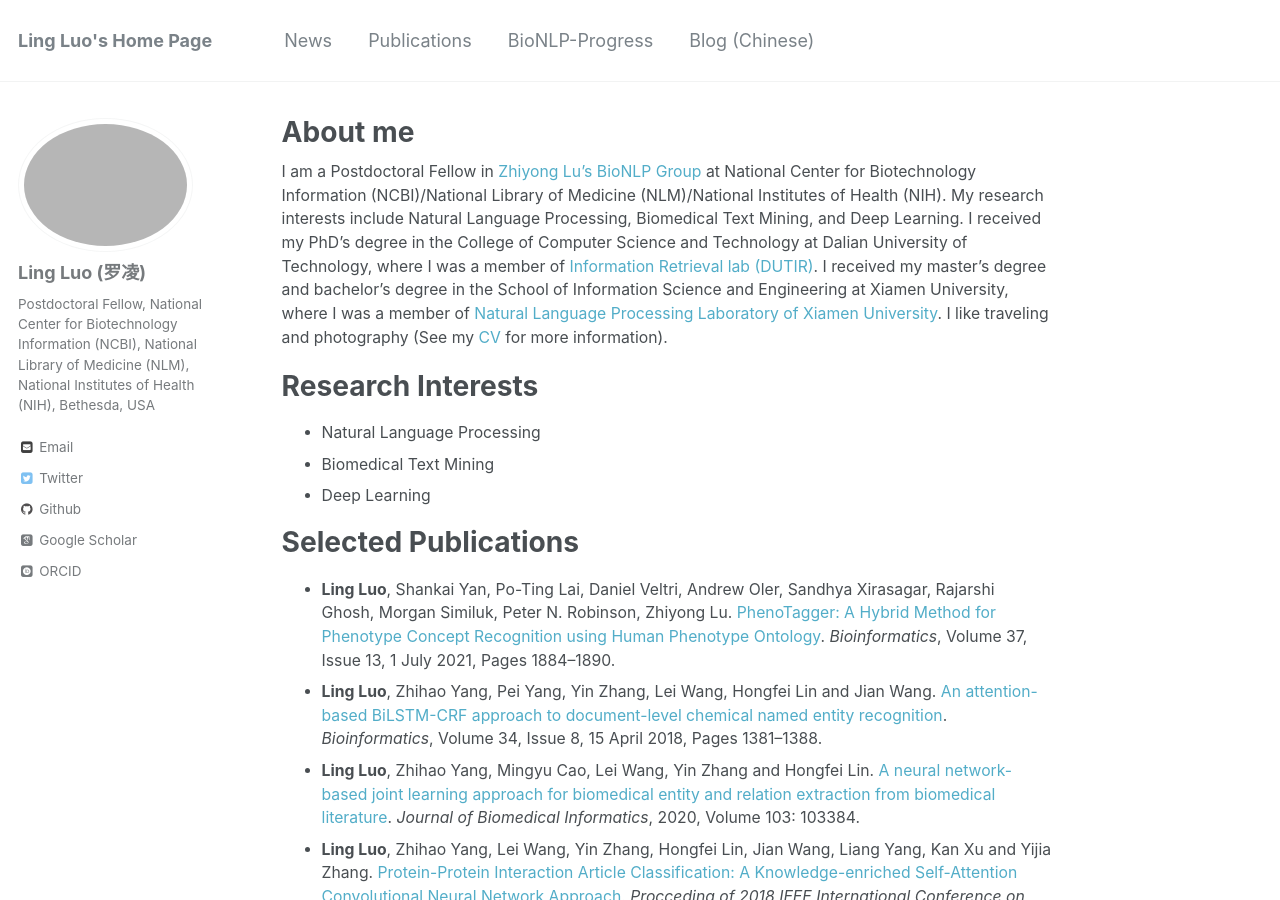
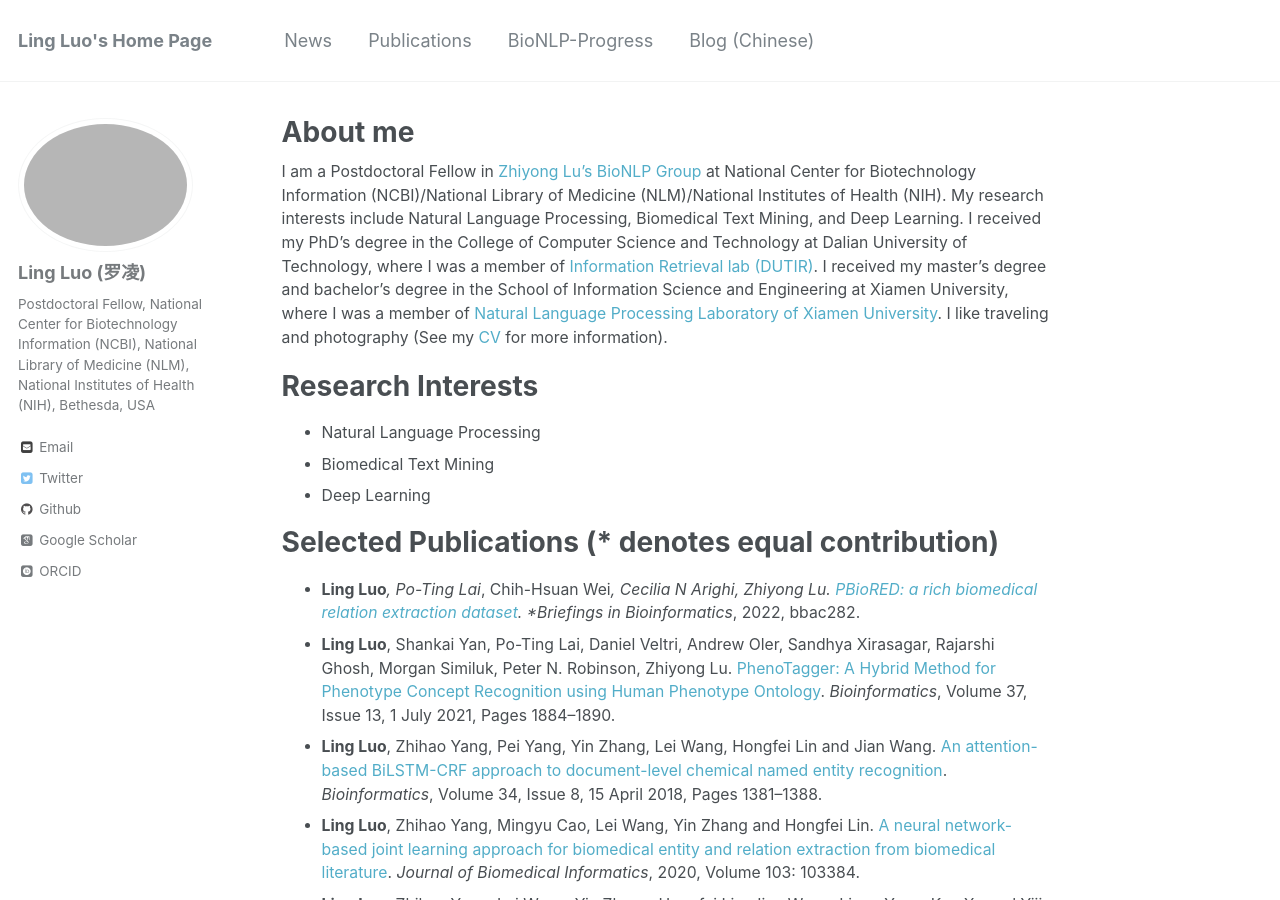
Before and after one commit to lingluodlut/lingluodlut.github.io, a Jekyll site: the page built from _pages/about.md, in a window 1280 px wide and 900 px high. Built offline with Jekyll 4.4.1, drawn with Linux system fonts in a browser that asks for light colours; some web fonts are replaced.

Commit message:
Update about.md

```diff
--- a/_pages/about.md
+++ b/_pages/about.md
@@ -19,8 +19,9 @@ Research Interests
 - Deep Learning
 
 
-Selected Publications
+Selected Publications (* denotes equal contribution)
 =====
+- **Ling Luo***, Po-Ting Lai*, Chih-Hsuan Wei*, Cecilia N Arighi, Zhiyong Lu. [PBioRED: a rich biomedical relation extraction dataset](https://doi.org/10.1093/bib/bbac282). *Briefings in Bioinformatics*, 2022, bbac282.
 - **Ling Luo**, Shankai Yan, Po-Ting Lai, Daniel Veltri, Andrew Oler, Sandhya Xirasagar, Rajarshi Ghosh, Morgan Similuk, Peter N. Robinson, Zhiyong Lu. [PhenoTagger: A Hybrid Method for Phenotype Concept Recognition using Human Phenotype Ontology](https://doi.org/10.1093/bioinformatics/btab019). *Bioinformatics*, Volume 37, Issue 13, 1 July 2021, Pages 1884–1890.
 - **Ling Luo**, Zhihao Yang, Pei Yang, Yin Zhang, Lei Wang, Hongfei Lin and Jian Wang. [An attention-based BiLSTM-CRF approach to document-level chemical named entity recognition](https://doi.org/10.1093/bioinformatics/btx761). *Bioinformatics*, Volume 34, Issue 8, 15 April 2018, Pages 1381–1388.
 - **Ling Luo**, Zhihao Yang, Mingyu Cao, Lei Wang, Yin Zhang and Hongfei Lin. [A neural network-based joint learning approach for biomedical entity and relation extraction from biomedical literature](https://www.sciencedirect.com/science/article/pii/S1532046420300113). *Journal of Biomedical Informatics*, 2020, Volume 103: 103384.
```
